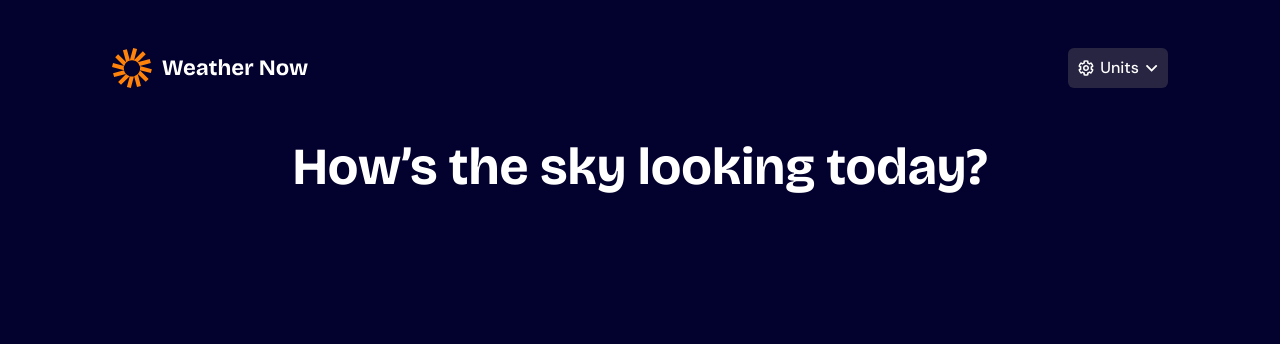
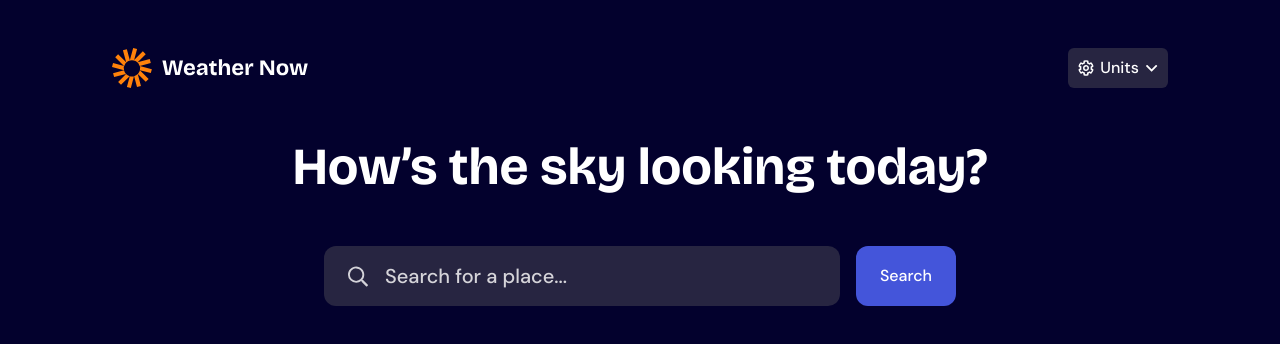
Before and after one commit to gabrielfelps/weather-app, a React (Vite) app: page / in a window 1280 px wide. Shown: the top 344 px of the page. Built offline with nearby package versions, Linux system fonts and the light colour scheme.

Commit message:
feat(search): create visual structure for search bar and button

```diff
--- a/src/components/main/Main.jsx
+++ b/src/components/main/Main.jsx
@@ -1,9 +1,11 @@
 import PageTitle from './PageTitle';
+import Search from './search/Search';
 
 function Main() {
   return (
-    <main>
+    <main className="flex flex-col">
       <PageTitle />
+      <Search />
     </main>
   );
 }
--- /dev/null
+++ b/src/components/main/search/Search.jsx
@@ -0,0 +1,13 @@
+import SearchBar from './SearchBar';
+import SearchButton from './SearchButton';
+
+function Search() {
+  return (
+    <div className="flex flex-col gap-4 w-full mx-auto md:flex-row md:justify-between lg:max-w-158">
+      <SearchBar />
+      <SearchButton />
+    </div>
+  );
+}
+
+export default Search;
--- /dev/null
+++ b/src/components/main/search/SearchBar.jsx
@@ -0,0 +1,16 @@
+import icon_search from '../../../assets/images/icon-search.svg';
+
+function SearchBar() {
+  return (
+    <div className="flex flex-1 items-center text-xl self-stretch gap-4 px-6 py-4 rounded-xl bg-neutral-800 focus-within:shadow-[0_0_0_3px_#02012C,0_0_0_5px_#fff] transform-gpu">
+      <img src={icon_search} alt="Search icon" />
+      <input
+        className="placeholder-neutral-200 placeholder:text-xl outline-hidden"
+        type="text"
+        placeholder="Search for a place..."
+      />
+    </div>
+  );
+}
+
+export default SearchBar;
--- /dev/null
+++ b/src/components/main/search/SearchButton.jsx
@@ -0,0 +1,9 @@
+function SearchButton() {
+  return (
+    <button className="flex justify-center items-center gap-4 px-6 py-4 self-stretch bg-blue-500 rounded-xl outline-hidden focus:shadow-[0_0_0_3px_#02012C,0_0_0_5px_#4658D9] cursor-pointer hover:bg-blue-700 transform-gpu">
+      Search
+    </button>
+  );
+}
+
+export default SearchButton;
```
Also changed, not shown: 1 other file (tests, documents, lock files or other folders).
